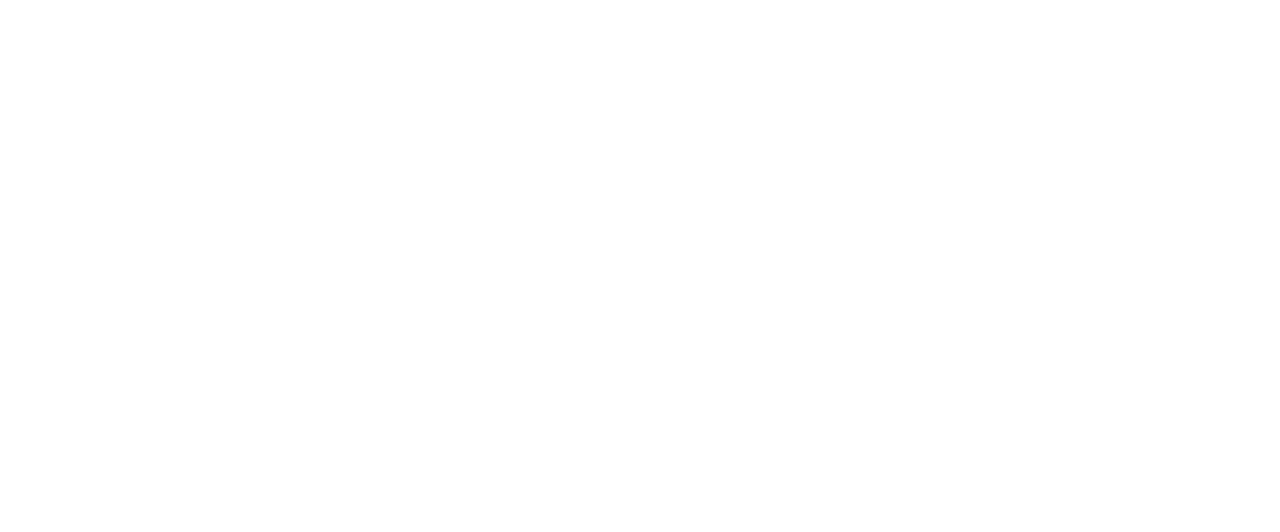
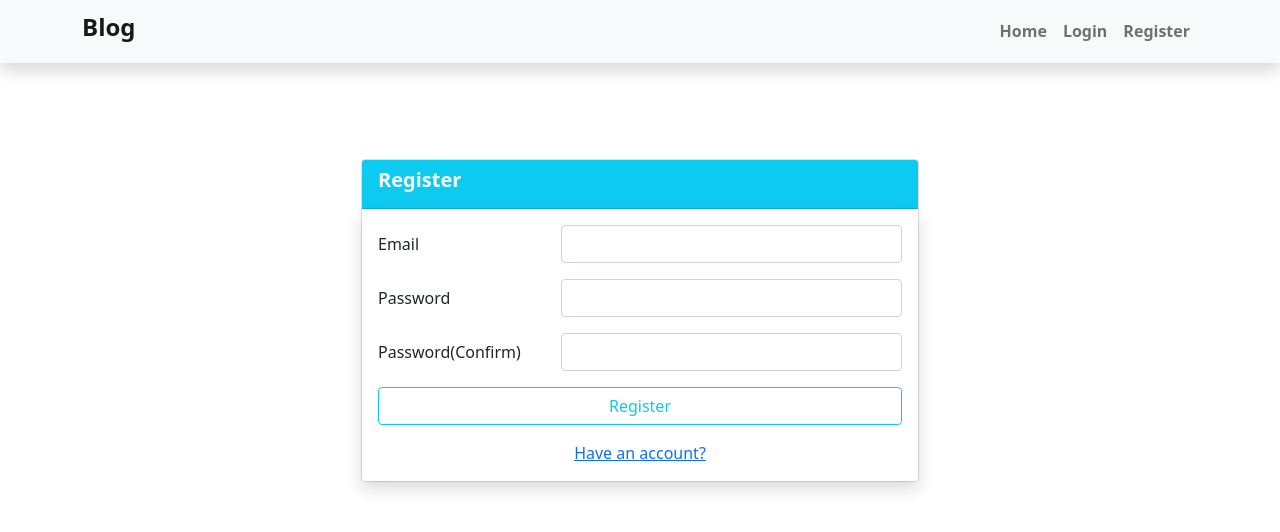
Before and after one commit to hagaitrg/flask-crud-basic, a Flask app: page /register in a window 1280 px wide. Before the commit the part shown is empty. Shown: the top 532 px of the page. Run offline with Flask 2, Linux system fonts and the light colour scheme.

Commit message:
design auth layouts

```diff
--- a/website/templates/base.html
+++ b/website/templates/base.html
@@ -13,7 +13,9 @@
   <body>
     <nav class="navbar navbar-expand-lg navbar-light bg-light shadow">
       <div class="container">
-        <a class="navbar-brand" href="#"><h4>Blogs</h4></a>
+        <a class="navbar-brand" href="/"
+          ><h4><strong>Blog</strong></h4></a
+        >
         <button class="navbar-toggler" type="button" data-bs-toggle="collapse" data-bs-target="#navbarNav" aria-controls="navbarNav" aria-expanded="false" aria-label="Toggle navigation">
           <span class="navbar-toggler-icon"></span>
         </button>
--- a/website/templates/register.html
+++ b/website/templates/register.html
@@ -0,0 +1,40 @@
+{% extends "base.html" %} {% block title %}Home{% endblock %} {% block content %}
+
+<div class="d-flex justify-content-center">
+  <div class="col-sm-6">
+    <div class="card text-left mt-5">
+      <div class="card-header bg-info text-light">
+        <h5><strong>Register</strong></h5>
+      </div>
+      <div class="card-body shadow">
+        <form action="POST">
+          <div class="mb-3 row">
+            <label for="staticEmail" class="col-sm-4 col-form-label">Email</label>
+            <div class="col-sm-8">
+              <input type="text" class="form-control" id="staticEmail" />
+            </div>
+          </div>
+          <div class="mb-3 row">
+            <label for="inputPassword" class="col-sm-4 col-form-label">Password</label>
+            <div class="col-sm-8">
+              <input type="password" class="form-control" id="inputPassword" />
+            </div>
+          </div>
+          <div class="mb-3 row">
+            <label for="inputPassword" class="col-sm-4 col-form-label">Password(Confirm)</label>
+            <div class="col-sm-8">
+              <input type="password" class="form-control" id="inputPassword" />
+            </div>
+          </div>
+          <div class="d-grid gap-2">
+            <button type="button" class="btn btn-outline-info">Register</button>
+          </div>
+          <div class="d-flex justify-content-center mt-3">
+            <a href="/login">Have an account?</a>
+          </div>
+        </form>
+      </div>
+    </div>
+  </div>
+</div>
+{% endblock %}
--- a/website/views.py
+++ b/website/views.py
@@ -5,4 +5,5 @@ views = Blueprint("views", __name__)
 @views.route("/")
 @views.route("/home")
 def home():
+    # menggunakan templating jinja
     return render_template("home.html", name="Joe Biden")
```
Also changed, not shown: website/templates/login.html (+35 -0 lines).
